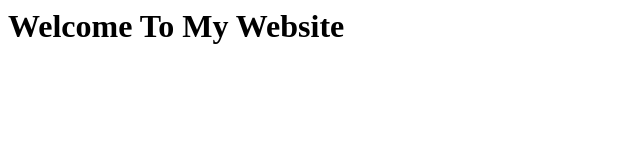
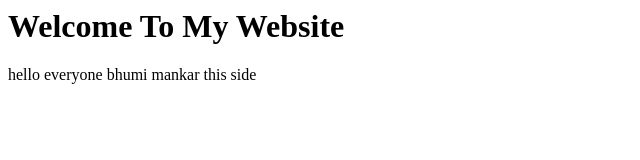
Before and after one commit to bhumimankar/Bhumi-Mankar, a plain HTML site: page index.html in a window 1280 px wide. Shown: the whole page, without its empty margins (0-640 px from the left). Drawn offline with Linux system fonts and the light colour scheme.

Commit message:
Update index.html

```diff
--- a/index.html
+++ b/index.html
@@ -6,6 +6,8 @@
 
 
 <h1>Welcome To My Website</h1>
+  <p> hello everyone bhumi mankar this side</p>
 
 </body>
+
 </html>
```
